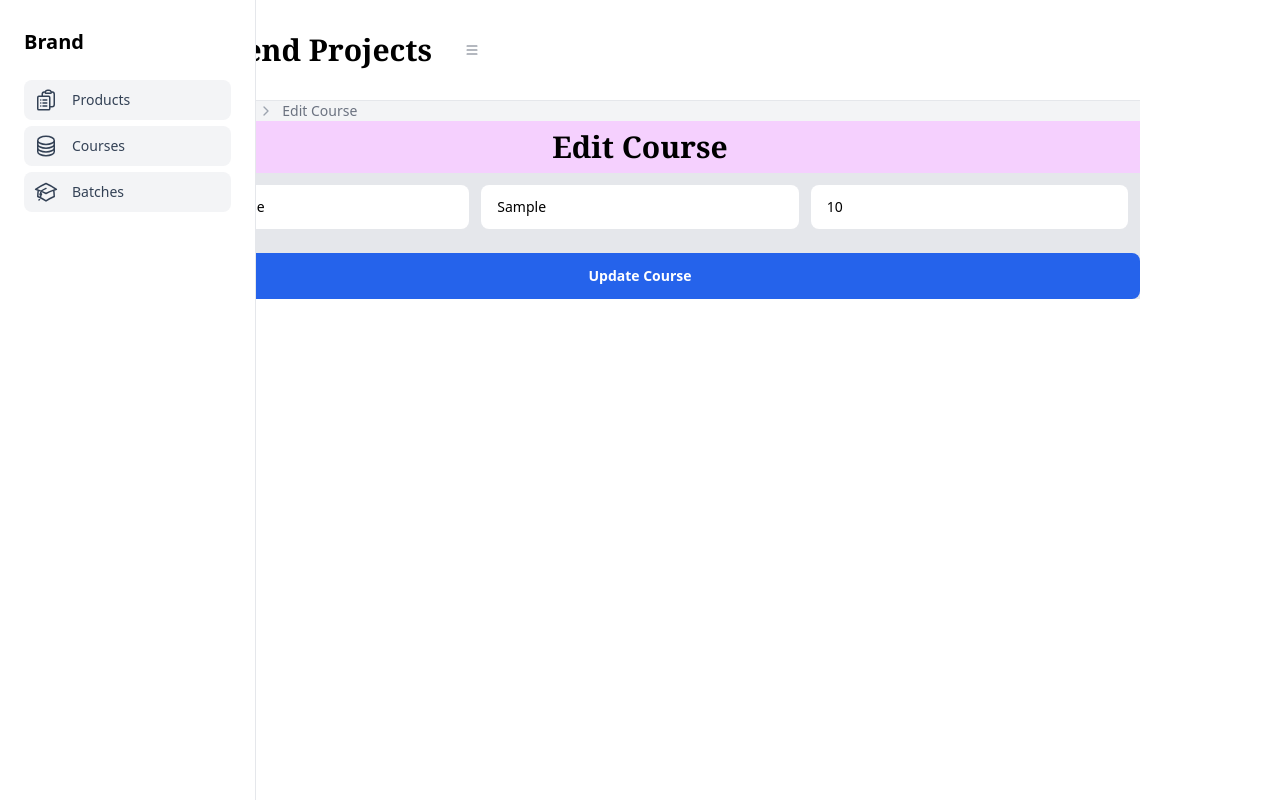
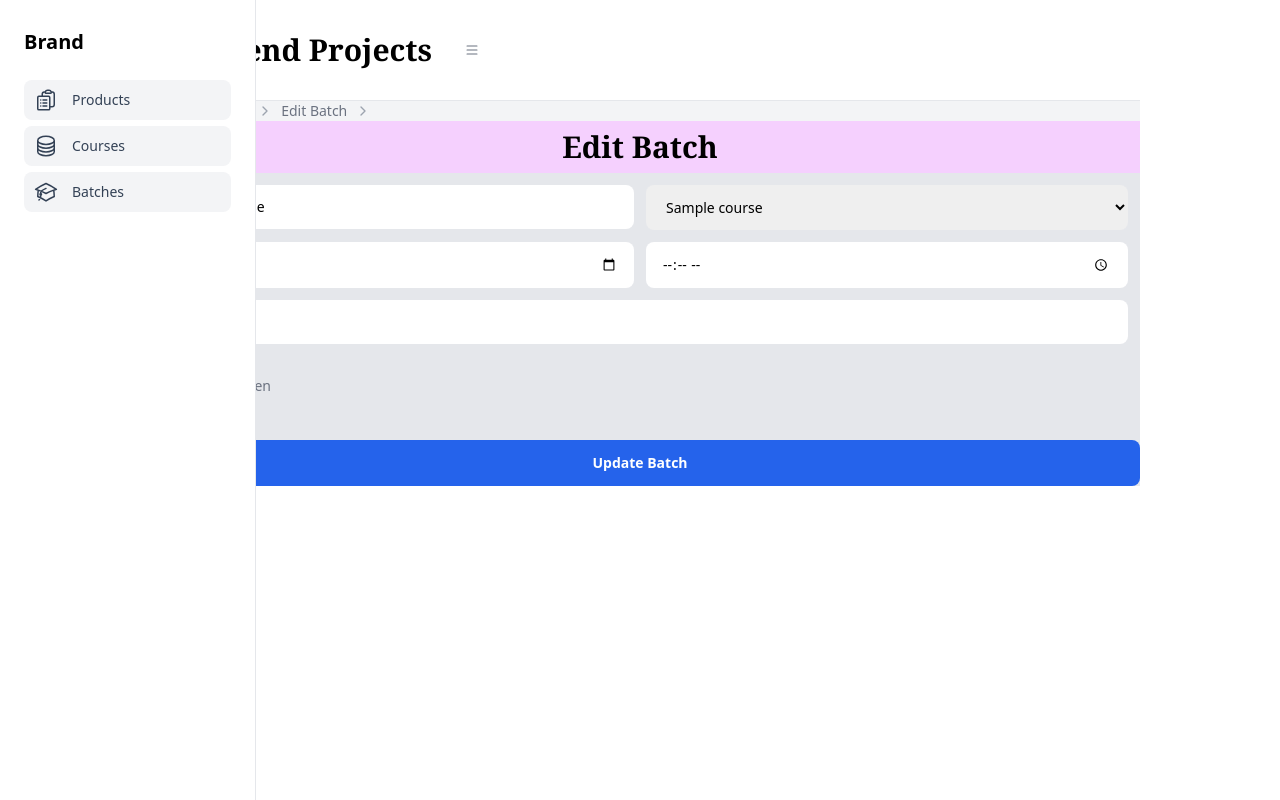
Before and after one commit to paizay24/CRUD-mysql-learn-, a PHP site: page /batch-edit.php?row_id=1 in a window 1280 px wide. Run offline with PHP 8.4, Linux system fonts and the light colour scheme; tables that the repository leaves empty or names only in its code hold one stand-in row (values such as "Sample post"); style sheets or scripts are compiled from the project's sources; some libraries are stand-ins or nearby versions.

Commit message:
batch_crud_procsess

```diff
--- a/batch-create.php
+++ b/batch-create.php
@@ -135,13 +135,13 @@ require_once("./schooldb_conn.php");
                                                             <div class="inline-flex rounded-lg shadow-sm">
 
 
-                                                                  <a onclick="confirm('Are u sure wanna delete?')" href="./course-delete.php?row_id=<?= $row['id'] ?>" class="py-3 px-4 inline-flex items-center gap-x-2 -ms-px first:rounded-s-lg first:ms-0 last:rounded-e-lg text-sm font-medium focus:z-10 border border-gray-200 bg-white text-gray-800 shadow-sm hover:bg-gray-50 disabled:opacity-50 disabled:pointer-events-none dark:bg-neutral-900 dark:border-neutral-700 dark:text-white dark:hover:bg-neutral-800"><svg xmlns="http://www.w3.org/2000/svg" fill="none" viewBox="0 0 24 24" stroke-width="1.5" stroke="currentColor" class="w-5 h-5 hover:text-red-700">
+                                                                  <a onclick="confirm('Are u sure wanna delete?')" href="./batch-delete.php?row_id=<?= $row['batch_id'] ?>" class="py-3 px-4 inline-flex items-center gap-x-2 -ms-px first:rounded-s-lg first:ms-0 last:rounded-e-lg text-sm font-medium focus:z-10 border border-gray-200 bg-white text-gray-800 shadow-sm hover:bg-gray-50 disabled:opacity-50 disabled:pointer-events-none dark:bg-neutral-900 dark:border-neutral-700 dark:text-white dark:hover:bg-neutral-800"><svg xmlns="http://www.w3.org/2000/svg" fill="none" viewBox="0 0 24 24" stroke-width="1.5" stroke="currentColor" class="w-5 h-5 hover:text-red-700">
                                                                               <path stroke-linecap="round" stroke-linejoin="round" d="m14.74 9-.346 9m-4.788 0L9.26 9m9.968-3.21c.342.052.682.107 1.022.166m-1.022-.165L18.16 19.673a2.25 2.25 0 0 1-2.244 2.077H8.084a2.25 2.25 0 0 1-2.244-2.077L4.772 5.79m14.456 0a48.108 48.108 0 0 0-3.478-.397m-12 .562c.34-.059.68-.114 1.022-.165m0 0a48.11 48.11 0 0 1 3.478-.397m7.5 0v-.916c0-1.18-.91-2.164-2.09-2.201a51.964 51.964 0 0 0-3.32 0c-1.18.037-2.09 1.022-2.09 2.201v.916m7.5 0a48.667 48.667 0 0 0-7.5 0" />
                                                                         </svg>
                                                                   </a>
 
 
-                                                                  <a href="./course-edit.php?row_id=<?= $row['id'] ?>" class="py-3 px-4 inline-flex items-center gap-x-2 -ms-px first:rounded-s-lg first:ms-0 last:rounded-e-lg text-sm font-medium focus:z-10 border border-gray-200 bg-white text-gray-800 shadow-sm hover:bg-gray-50 disabled:opacity-50 disabled:pointer-events-none dark:bg-neutral-900 dark:border-neutral-700 dark:text-white dark:hover:bg-neutral-800"><svg xmlns="http://www.w3.org/2000/svg" fill="none" viewBox="0 0 24 24" stroke-width="1.5" stroke="currentColor" class="w-5 h-5">
+                                                                  <a href="./batch-edit.php?row_id=<?= $row['batch_id'] ?>" class="py-3 px-4 inline-flex items-center gap-x-2 -ms-px first:rounded-s-lg first:ms-0 last:rounded-e-lg text-sm font-medium focus:z-10 border border-gray-200 bg-white text-gray-800 shadow-sm hover:bg-gray-50 disabled:opacity-50 disabled:pointer-events-none dark:bg-neutral-900 dark:border-neutral-700 dark:text-white dark:hover:bg-neutral-800"><svg xmlns="http://www.w3.org/2000/svg" fill="none" viewBox="0 0 24 24" stroke-width="1.5" stroke="currentColor" class="w-5 h-5">
                                                                               <path stroke-linecap="round" stroke-linejoin="round" d="m16.862 4.487 1.687-1.688a1.875 1.875 0 1 1 2.652 2.652L6.832 19.82a4.5 4.5 0 0 1-1.897 1.13l-2.685.8.8-2.685a4.5 4.5 0 0 1 1.13-1.897L16.863 4.487Zm0 0L19.5 7.125" />
                                                                         </svg>
                                                                   </a>
--- a/batch-delete.php
+++ b/batch-delete.php
@@ -4,9 +4,9 @@
 require_once("./schooldb_conn.php");
 $id = $_GET['row_id'];
 
-$sql = "DELETE FROM courses WHERE id = $id ";
+$sql = "DELETE FROM batches WHERE id = $id ";
 $query = mysqli_query($conn,$sql);
 
 if($query){
-      header("Location:course-create.php");
+      header("Location:batch-create.php");
 }
--- a/batch-edit.php
+++ b/batch-edit.php
@@ -10,8 +10,8 @@ require_once("./schooldb_conn.php");
 <section class=" max-w-[1000px] mx-auto bg-gray-100">
       <ol class="flex items-center whitespace-nowrap">
             <li class="inline-flex items-center">
-                  <a class="flex items-center text-sm text-gray-500 hover:text-blue-600 focus:outline-none focus:text-blue-600 dark:focus:text-blue-500" href="./course-create.php">
-                        Manage Courses
+                  <a class="flex items-center text-sm text-gray-500 hover:text-blue-600 focus:outline-none focus:text-blue-600 dark:focus:text-blue-500" href="./batch-create.php">
+                        Manage Batches
                   </a>
                   <svg class="flex-shrink-0 mx-2 overflow-visible size-4 text-gray-400 dark:text-neutral-600" xmlns="http://www.w3.org/2000/svg" width="24" height="24" viewBox="0 0 24 24" fill="none" stroke="currentColor" stroke-width="2" stroke-linecap="round" stroke-linejoin="round">
                         <path d="m9 18 6-6-6-6"></path>
@@ -19,46 +19,75 @@ require_once("./schooldb_conn.php");
 
             </li>
             <li class="inline-flex items-center">
-                  <a class="flex items-center text-sm text-gray-500 hover:text-blue-600 focus:outline-none focus:text-blue-600 dark:focus:text-blue-500" href="./course-edit.php">
-                        Edit Course
+                  <a class="flex items-center text-sm text-gray-500 hover:text-blue-600 focus:outline-none focus:text-blue-600 dark:focus:text-blue-500" href="./batch-edit.php">
+                        Edit Batch
                   </a>
+                  <svg class="flex-shrink-0 mx-2 overflow-visible size-4 text-gray-400 dark:text-neutral-600" xmlns="http://www.w3.org/2000/svg" width="24" height="24" viewBox="0 0 24 24" fill="none" stroke="currentColor" stroke-width="2" stroke-linecap="round" stroke-linejoin="round">
+                        <path d="m9 18 6-6-6-6"></path>
+                  </svg>
 
             </li>
 
 
       </ol>
-      <h1 class=" text-center font-serif font-bold text-3xl bg-fuchsia-200 p-2">Edit Course</h1>
+      <h1 class=" text-center font-serif font-bold text-3xl bg-fuchsia-200 p-2">Edit Batch</h1>
       <?php
+
       $id = $_GET['row_id'];
-      $sql = "SELECT * FROM courses WHERE id = $id";
 
-      $query = mysqli_query($conn, $sql);
+      $sql = "SELECT *, batches.id AS batch_id FROM batches LEFT JOIN courses ON courses.id = batches.course_id WHERE batches.id = $id";
 
-      $row = mysqli_fetch_assoc($query);
+      $result = mysqli_query($conn, $sql);
+      $row = mysqli_fetch_assoc($result);
 
       ?>
-
-      <form action="./course-update.php" method="post" class=" bg-gray-200">
-            <div class=" grid grid-cols-3 gap-3  p-3">
-                  <input type="hidden" value="<?= $row['id'] ?>" name="id">
-
+      <form action="./batch-update.php" method="post" class=" bg-gray-200">
+            <div class=" grid grid-cols-2 gap-3  p-3">
+                  <input type="hidden" name="id" value="<?=$row['batch_id']?>">
                   <div class=" col-span-1">
-                        <input type="text" value="<?= $row['title'] ?>" name="title" class="py-3 px-4 block w-full border-gray-200 rounded-lg text-sm focus:border-blue-500 focus:ring-blue-500 disabled:opacity-50 disabled:pointer-events-none dark:bg-neutral-900 dark:border-neutral-700 dark:text-neutral-400 dark:placeholder-neutral-500 dark:focus:ring-neutral-600" placeholder="course">
+                        <input type="text" value="<?= $row['name'] ?>" name="name" class="py-3 px-4 block w-full border-gray-200 rounded-lg text-sm focus:border-blue-500 focus:ring-blue-500 disabled:opacity-50 disabled:pointer-events-none dark:bg-neutral-900 dark:border-neutral-700 dark:text-neutral-400 dark:placeholder-neutral-500 dark:focus:ring-neutral-600" placeholder="Batch Name">
 
                   </div>
                   <div class=" col-span-1">
-                        <input type="text" value="<?= $row['short'] ?>" name="short" class="py-3 px-4 block w-full border-gray-200 rounded-lg text-sm focus:border-blue-500 focus:ring-blue-500 disabled:opacity-50 disabled:pointer-events-none dark:bg-neutral-900 dark:border-neutral-700 dark:text-neutral-400 dark:placeholder-neutral-500 dark:focus:ring-neutral-600" placeholder="short">
+                        <select class="py-3 px-4 pe-9 block w-full border-gray-200 rounded-lg text-sm focus:border-blue-500 focus:ring-blue-500 disabled:opacity-50 disabled:pointer-events-none dark:bg-neutral-900 dark:border-neutral-700 dark:text-neutral-400 dark:placeholder-neutral-500 dark:focus:ring-neutral-600" name="courseId">
+                              <?php
+                              $sqll = "SELECT * FROM courses";
+                              $query = mysqli_query($conn, $sqll);
+
+                              ?>
+                              <?php while ($option = mysqli_fetch_assoc($query)) : ?>
+                                    <option value="<?= $option['id']?>" <?= $row['course_id'] == $option['id'] ? 'selected' : '' ?> > <?= $option['title'] ?></option>
+
+                              <?php endwhile ?>
+                        </select>
 
                   </div>
                   <div class=" col-span-1">
-                        <input type="number" name="fee" value="<?= $row['fee'] ?>" class="py-3 px-4 block w-full border-gray-200 rounded-lg text-sm focus:border-blue-500 focus:ring-blue-500 disabled:opacity-50 disabled:pointer-events-none dark:bg-neutral-900 dark:border-neutral-700 dark:text-neutral-400 dark:placeholder-neutral-500 dark:focus:ring-neutral-600" placeholder="fee">
+                        <input type="date" value="<?= $row['start_date'] ?>" name="date" class="py-3 px-4 block w-full border-gray-200 rounded-lg text-sm focus:border-blue-500 focus:ring-blue-500 disabled:opacity-50 disabled:pointer-events-none dark:bg-neutral-900 dark:border-neutral-700 dark:text-neutral-400 dark:placeholder-neutral-500 dark:focus:ring-neutral-600">
 
                   </div>
+                  <div class=" col-span-1">
+                        <input type="time"  value="<?= $row['start_time'] ?>" name="time" class="py-3 px-4 block w-full border-gray-200 rounded-lg text-sm focus:border-blue-500 focus:ring-blue-500 disabled:opacity-50 disabled:pointer-events-none dark:bg-neutral-900 dark:border-neutral-700 dark:text-neutral-400 dark:placeholder-neutral-500 dark:focus:ring-neutral-600">
+
+                  </div>
+                  <div class=" col-span-2">
+                        <input type="number"  value="<?= $row['student_limit'] ?>" name="limit" class="py-3 px-4 block w-full border-gray-200 rounded-lg text-sm focus:border-blue-500 focus:ring-blue-500 disabled:opacity-50 disabled:pointer-events-none dark:bg-neutral-900 dark:border-neutral-700 dark:text-neutral-400 dark:placeholder-neutral-500 dark:focus:ring-neutral-600" placeholder="student limit">
+
+                  </div>
+                  <div class="py-5">
+                        <div class="flex">
+                              <input type="checkbox" name="is_register_open" class="shrink-0 mt-0.5 border-gray-200 rounded text-blue-600 focus:ring-blue-500 disabled:opacity-50 disabled:pointer-events-none dark:bg-gray-800 dark:border-gray-700 dark:checked:bg-blue-500 dark:checked:border-blue-500 dark:focus:ring-offset-gray-800" id="hs-default-checkbox" value="1" checked>
+                              <label for="hs-default-checkbox" class="text-sm text-gray-500 ms-3 dark:text-gray-400">
+                                    Register Open
+                              </label>
+                        </div>
+                  </div>
+
 
             </div>
 
             <button type="submit" class=" mt-3 w-full text-center py-3 px-4  gap-x-2 text-sm font-semibold rounded-lg border border-transparent bg-blue-600 text-white hover:bg-blue-700 disabled:opacity-50 disabled:pointer-events-none">
-                  Update Course
+                  Update Batch
             </button>
 
 
```
Also changed, not shown: batch-update.php (+16 -5 lines).
